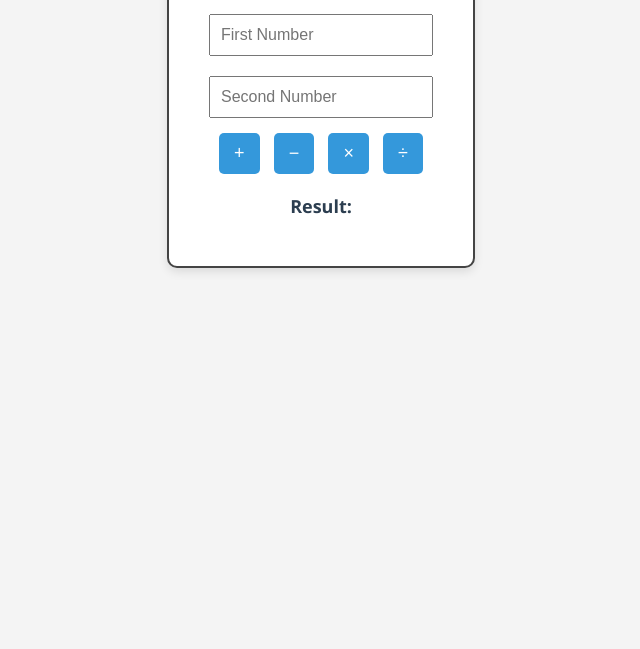
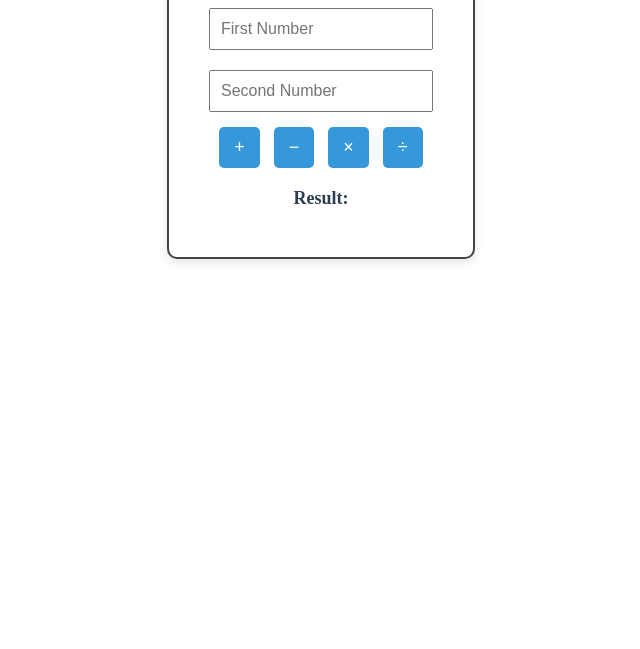
Before and after one commit to Syntax-DevScripter/Calculator-, a plain HTML site: page index.html in a window 1280 px wide. Shown: the part 151-800 px from the top of the page, without its empty margins (319-959 px from the left). Drawn offline with Linux system fonts and the light colour scheme.

Commit message:
style.css

```diff
--- a/style.css
+++ b/style.css
@@ -1,6 +1,4 @@
 body {
-  font-family: 'Segoe UI', Tahoma, Geneva, Verdana, sans-serif;
-  background-color: #f4f4f4;
   text-align: center;
   margin-top: 50px;
 }
```
